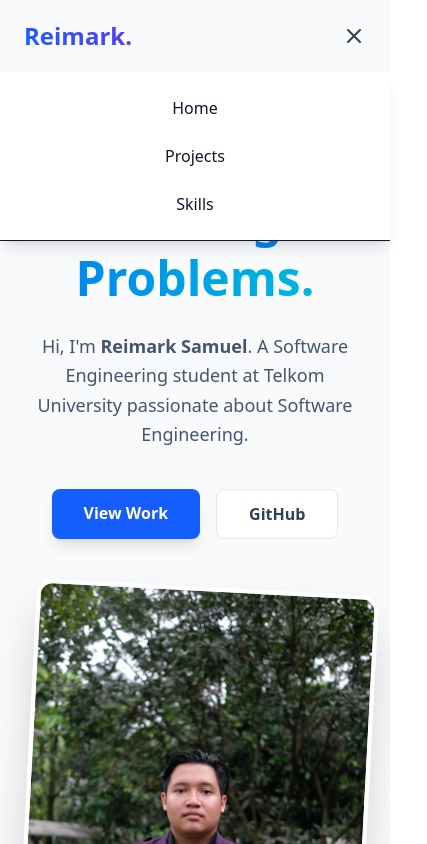
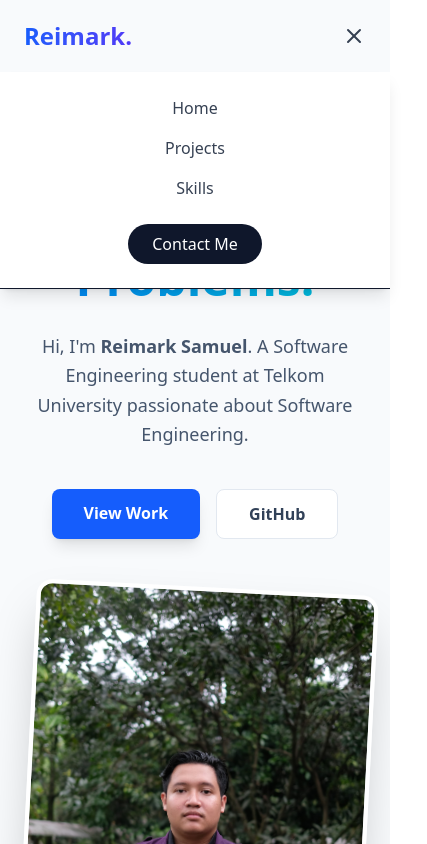
Before and after one commit to rsam-66/rsam-portfolio, a React (Vite) app: page / in a window 390 px wide. Both pictures are taken after a click on the button 354 px from the left and 36 px from the top of the page. Shown: the top 844 px of the page, 427 px wide, since content can reach past the window. Built offline with nearby package versions, Linux system fonts and the light colour scheme.

Commit message:
Update responsivenes

```diff
--- a/src/components/layout/Navbar.jsx
+++ b/src/components/layout/Navbar.jsx
@@ -41,10 +41,11 @@ export default function Navbar() {
 
             {/* Mobile Dropdown */}
             {isOpen && (
-                <div className="md:hidden absolute top-full left-0 w-full bg-white border-b shadow-lg flex flex-col items-center py-6 gap-6">
-                    <a href="#hero" onClick={() => setIsOpen(false)}>Home</a>
-                    <a href="#projects" onClick={() => setIsOpen(false)}>Projects</a>
-                    <a href="#skills" onClick={() => setIsOpen(false)}>Skills</a>
+                <div className="md:hidden absolute top-full left-0 w-full bg-white border-b shadow-lg flex flex-col items-center py-6 gap-4">
+                    <a href="#hero" onClick={() => setIsOpen(false)} className="text-gray-700 hover:text-blue-600 font-medium transition-colors">Home</a>
+                    <a href="#projects" onClick={() => setIsOpen(false)} className="text-gray-700 hover:text-blue-600 font-medium transition-colors">Projects</a>
+                    <a href="#skills" onClick={() => setIsOpen(false)} className="text-gray-700 hover:text-blue-600 font-medium transition-colors">Skills</a>
+                    <a href="#contact" onClick={() => setIsOpen(false)} className="mt-2 px-6 py-2 bg-slate-900 text-white rounded-full hover:bg-slate-800 font-medium transition-colors">Contact Me</a>
                 </div>
             )}
         </nav>
--- a/src/components/ui/SkillTooltip.jsx
+++ b/src/components/ui/SkillTooltip.jsx
@@ -117,8 +117,8 @@ export default function SkillTooltip({ skill, children }) {
         <div className="relative block group">
             {children}
 
-            {/* Tooltip - uses group-hover for CSS-based visibility */}
-            <div className="absolute z-50 bottom-full left-1/2 -translate-x-1/2 mb-3 w-72
+            {/* Tooltip - hidden on mobile, visible on hover for md+ screens */}
+            <div className="hidden md:block absolute z-50 bottom-full left-1/2 -translate-x-1/2 mb-3 w-64 lg:w-72
                 opacity-0 invisible translate-y-2
                 group-hover:opacity-100 group-hover:visible group-hover:translate-y-0
                 transition-all duration-200 pointer-events-none group-hover:pointer-events-auto">
```
